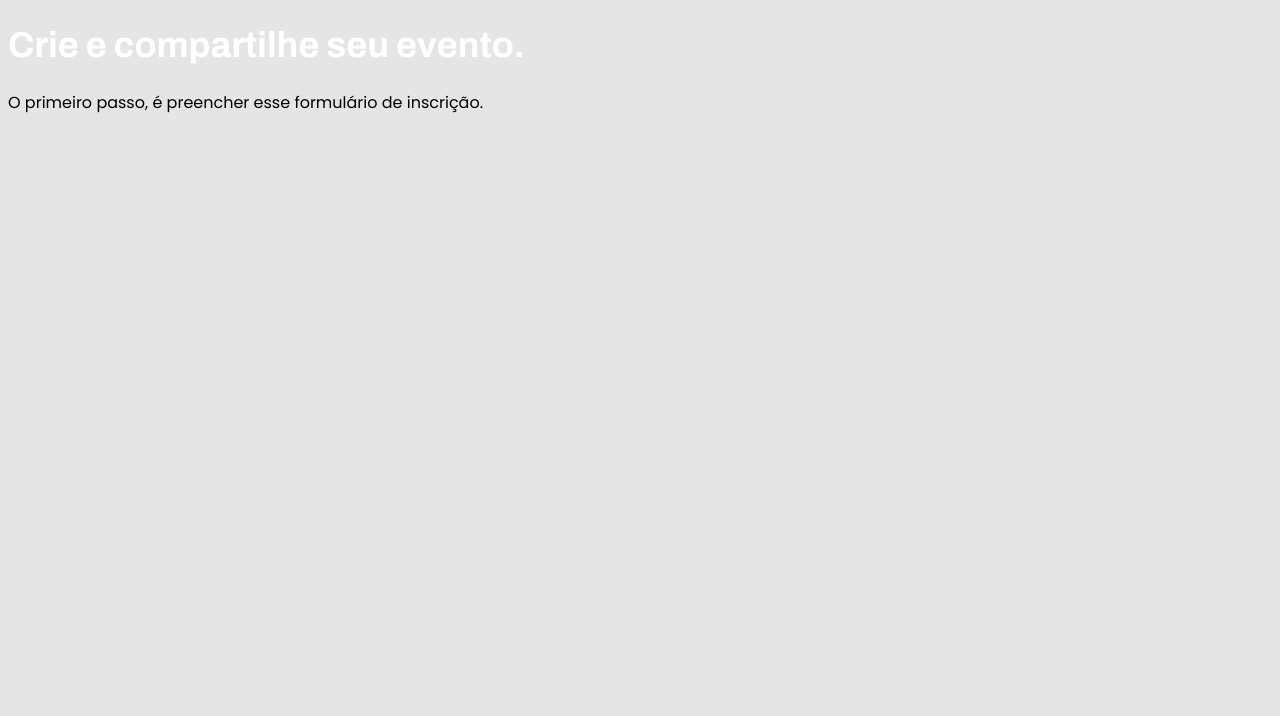
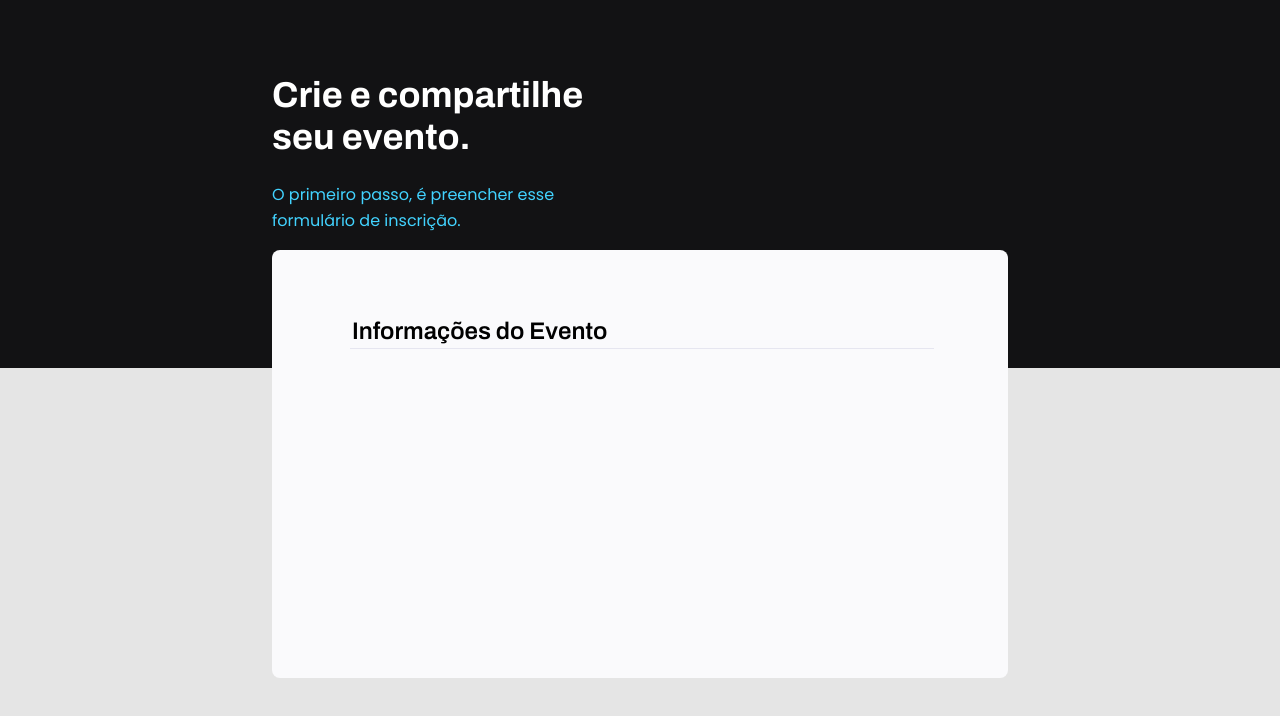
Before and after one commit to massaki-msfk/projeto03, a plain HTML site: page index.html in a window 1280 px wide. Drawn offline with Linux system fonts and the light colour scheme.

Commit message:
Add files via upload

```diff
--- a/index.html
+++ b/index.html
@@ -13,6 +13,8 @@
 </head>
 <body>
 
+    <div class="page">
+
         <header>
             <h1>Crie e compartilhe
             seu evento.</h1>
@@ -22,7 +24,18 @@
 
         </header>
 
-<form action=""></form>
+        <form>
+            <fieldset>
+                <legend>Informações do Evento</legend>
+            </fieldset>
+
+
+
+        </form>
+
+    </div>
+
+
 
 </body>
 </html>
--- a/style.css
+++ b/style.css
@@ -1,10 +1,3 @@
-h1 {
-    font-family: 'Archivo', sans-serif;
-    font-weight: bold;
-    font-size: 36px;
-    line-height: 42px;
-    color: white;
-}
 
 body {
     font-family: 'Poppins', sans-serif;
@@ -17,4 +10,58 @@ body::before {
     width: 100%;
     height: 368px;
     background: #121214;
+
+    position: absolute;
+    top: 0;
+    left: 0;
+    z-index: -1;
+
 }
+
+.page {
+    width: 736px;
+
+    margin: auto;
+}
+
+header {
+    width: 319px;
+
+    margin-top: 74px;
+}
+header h1 {
+    font-family: 'Archivo', sans-serif;
+    font-weight: bold;
+    font-size: 36px;
+    line-height: 42px;
+    color: white;
+}
+
+header p {
+    font-size: 16px;
+    line-height: 26px;
+    color: #42D3FF;
+}
+
+form {
+    margin-top: 38;
+    background: #FAFAFC;
+    border-radius: 8px;
+    min-height: 300px;
+
+    padding: 64px;
+}
+
+fieldset {
+    border: none;
+}
+
+fieldset legend {
+    font-family: 'Archivo';
+    font-weight: 600;
+    font-size: 24px;
+    line-height: 34px;
+
+    width: 100%;
+    border-bottom: 1px solid #E6E6F0;
+}
```
Lines whose indentation alone changed are shown as unchanged.
